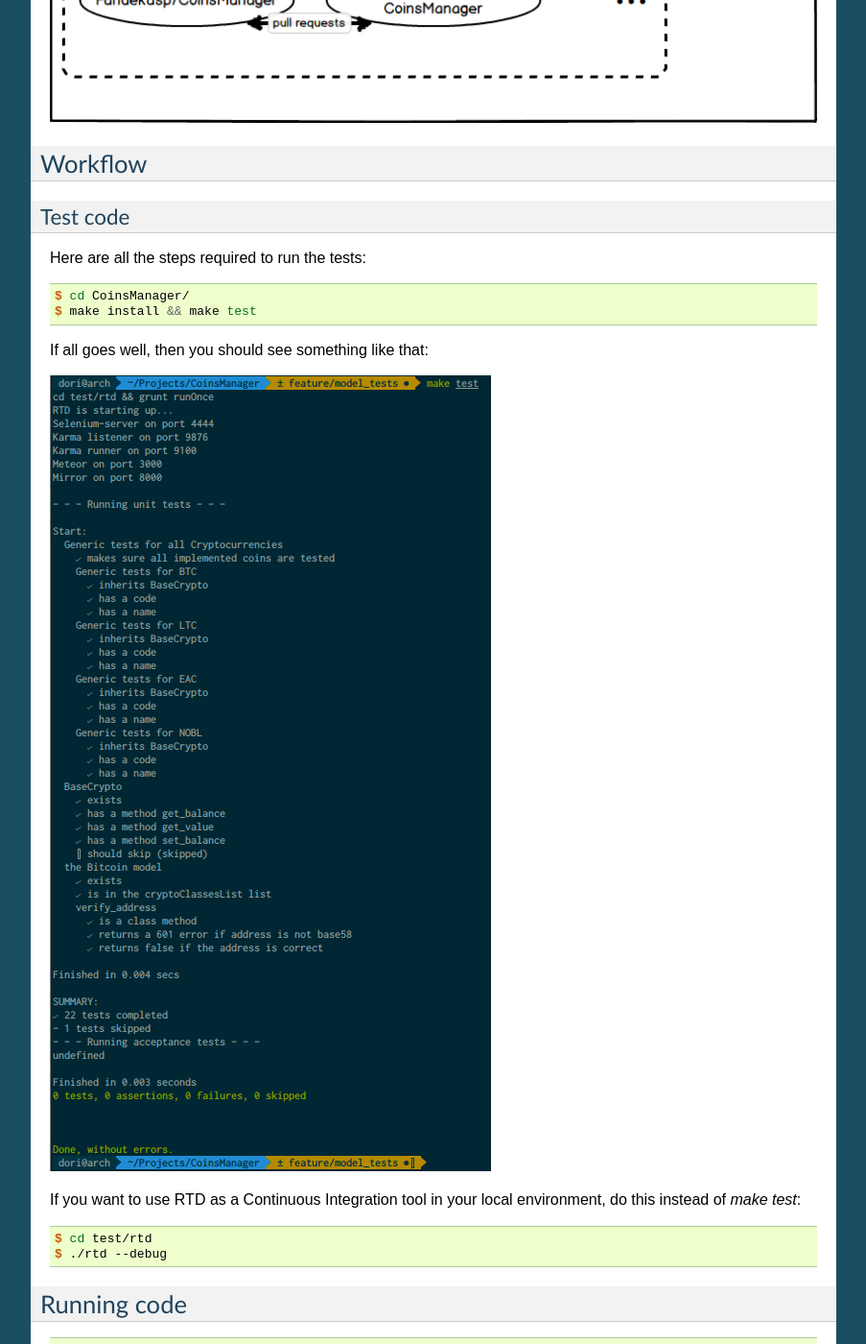
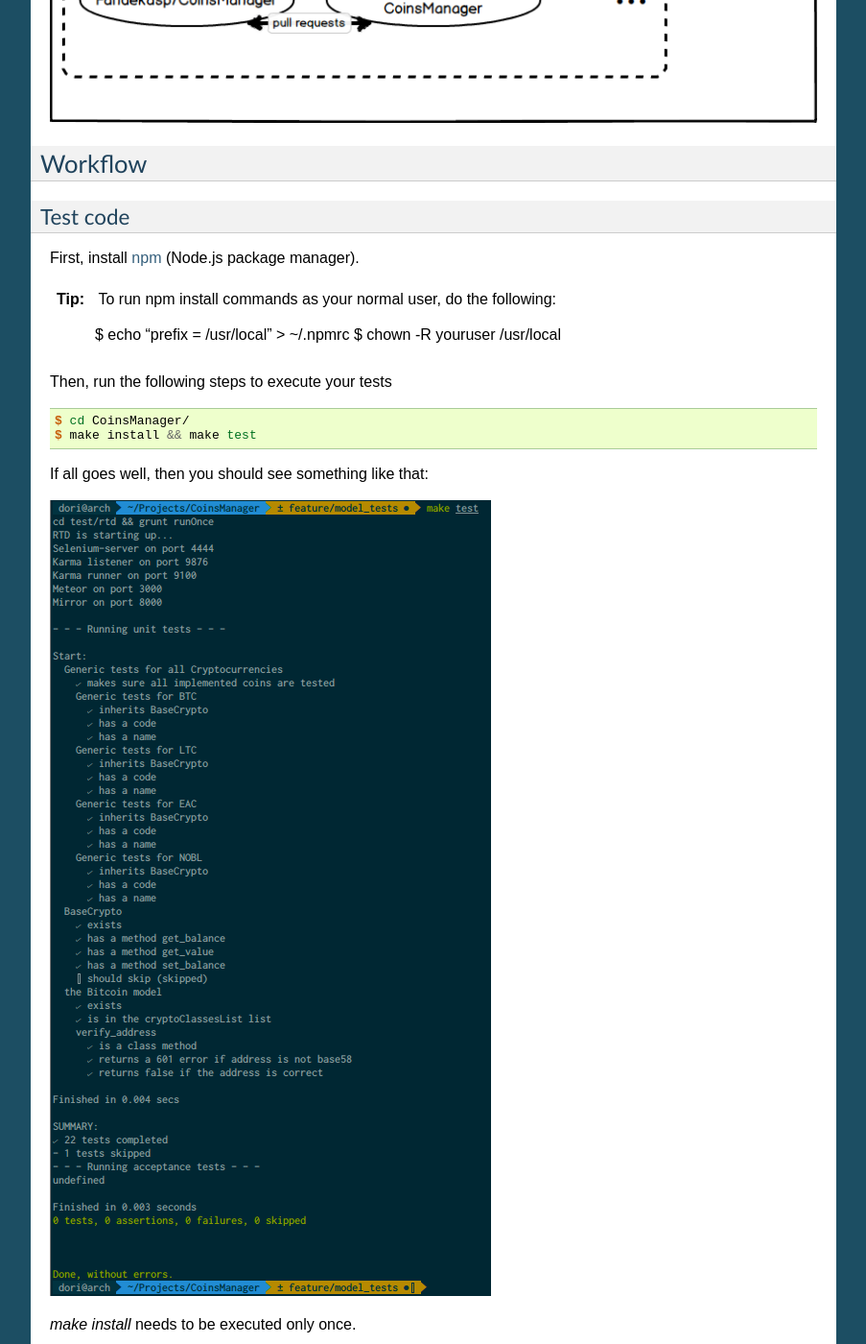
Before and after one commit to CoinsManager/CoinsManager, a Sphinx documentation site: the page built from docs/Contributions/3_code.rst, in a window 1280 px wide and 1400 px high, scrolled down 2580 px. Shown: the whole window at 96% size, without its empty margins (198-1101 px from the left). Built offline with Sphinx 7.4.7, drawn with Linux system fonts in a browser that asks for light colours; formulas are drawn with MathJax 3.

Commit message:
update doc to run tests

```diff
--- a/docs/Contributions/3_code.rst
+++ b/docs/Contributions/3_code.rst
@@ -80,7 +80,16 @@ Workflow
 
 Test code
 ~~~~~~~~~
-Here are all the steps required to run the tests:
+First, install `npm <https://www.npmjs.org/>`_ (Node.js package manager).
+
+.. tip::
+
+    To run npm install commands as your normal user, do the following:
+
+        $ echo "prefix = /usr/local" > ~/.npmrc
+        $ chown -R youruser /usr/local
+
+Then, run the following steps to execute your tests
 
 .. code-block:: console
 
@@ -90,6 +99,8 @@ Here are all the steps required to run the tests:
 If all goes well, then you should see something like that:
 
 .. image:: ../_static/test_success.png
+
+`make install` needs to be executed only once.
 
 If you want to use RTD as a Continuous Integration tool in your local
 environment, do this instead of `make test`:
```
